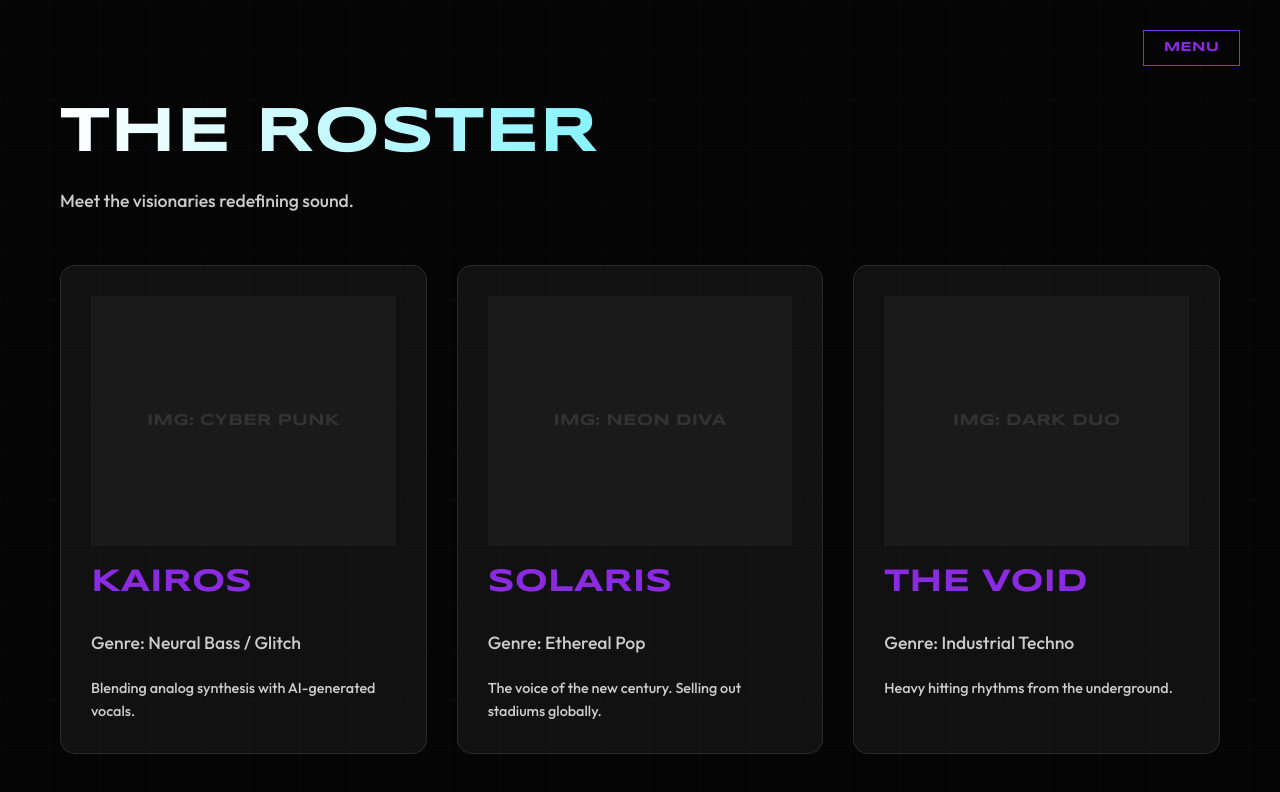
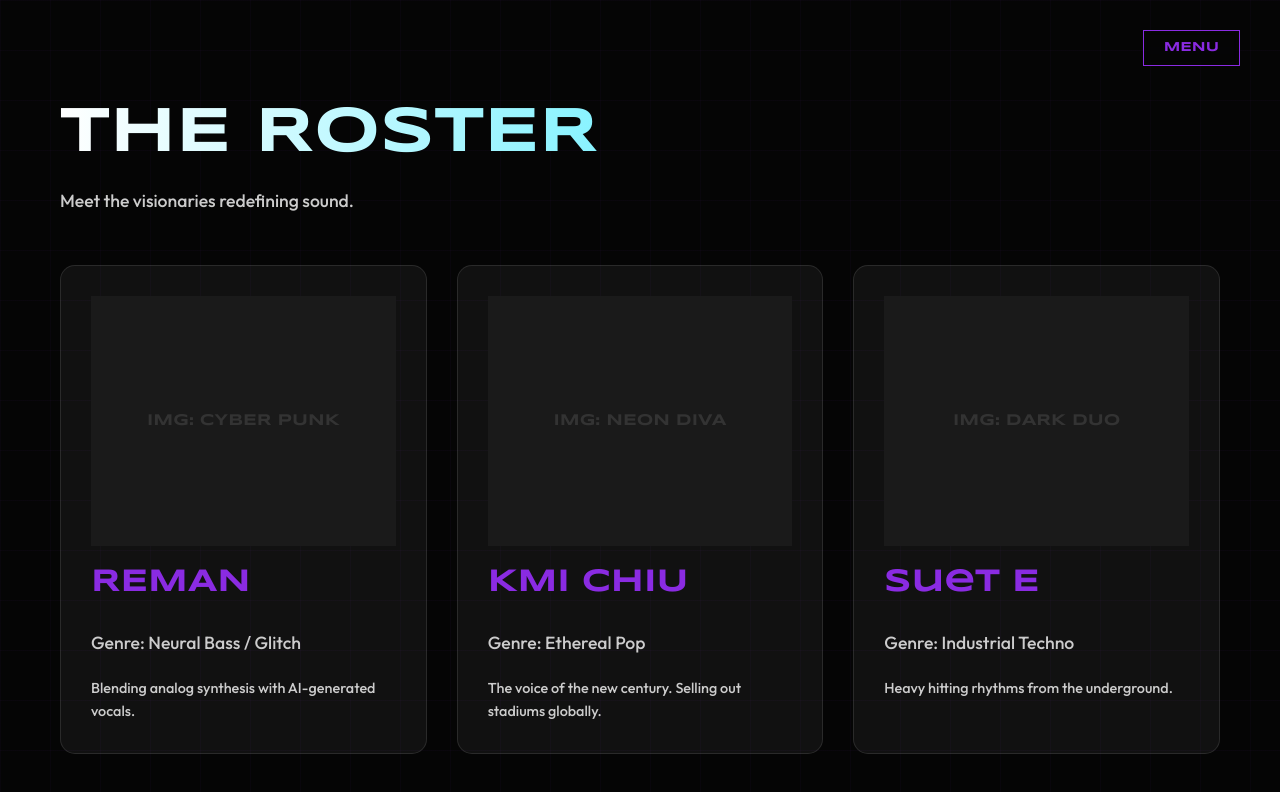
Before and after one commit to HorizonToHK/Reman-Demo, a plain HTML site: page artists.html in a window 1280 px wide. Drawn offline with nearby package versions, Linux system fonts and the light colour scheme.

Commit message:
Update artists.html

```diff
--- a/artists.html
+++ b/artists.html
@@ -25,7 +25,7 @@
             <!-- Artist 1 -->
             <div class="card">
                 <div class="img-box">IMG: CYBER PUNK</div>
-                <h2>KAIROS</h2>
+                <h2>REMAN</h2>
                 <p>Genre: Neural Bass / Glitch</p>
                 <br>
                 <p style="font-size: 0.9rem;">Blending analog synthesis with AI-generated vocals.</p>
@@ -33,7 +33,7 @@
             <!-- Artist 2 -->
             <div class="card">
                 <div class="img-box">IMG: NEON DIVA</div>
-                <h2>SOLARIS</h2>
+                <h2>KMI CHIU</h2>
                 <p>Genre: Ethereal Pop</p>
                 <br>
                 <p style="font-size: 0.9rem;">The voice of the new century. Selling out stadiums globally.</p>
@@ -41,7 +41,7 @@
             <!-- Artist 3 -->
             <div class="card">
                 <div class="img-box">IMG: DARK DUO</div>
-                <h2>THE VOID</h2>
+                <h2>Suet E</h2>
                 <p>Genre: Industrial Techno</p>
                 <br>
                 <p style="font-size: 0.9rem;">Heavy hitting rhythms from the underground.</p>
```
